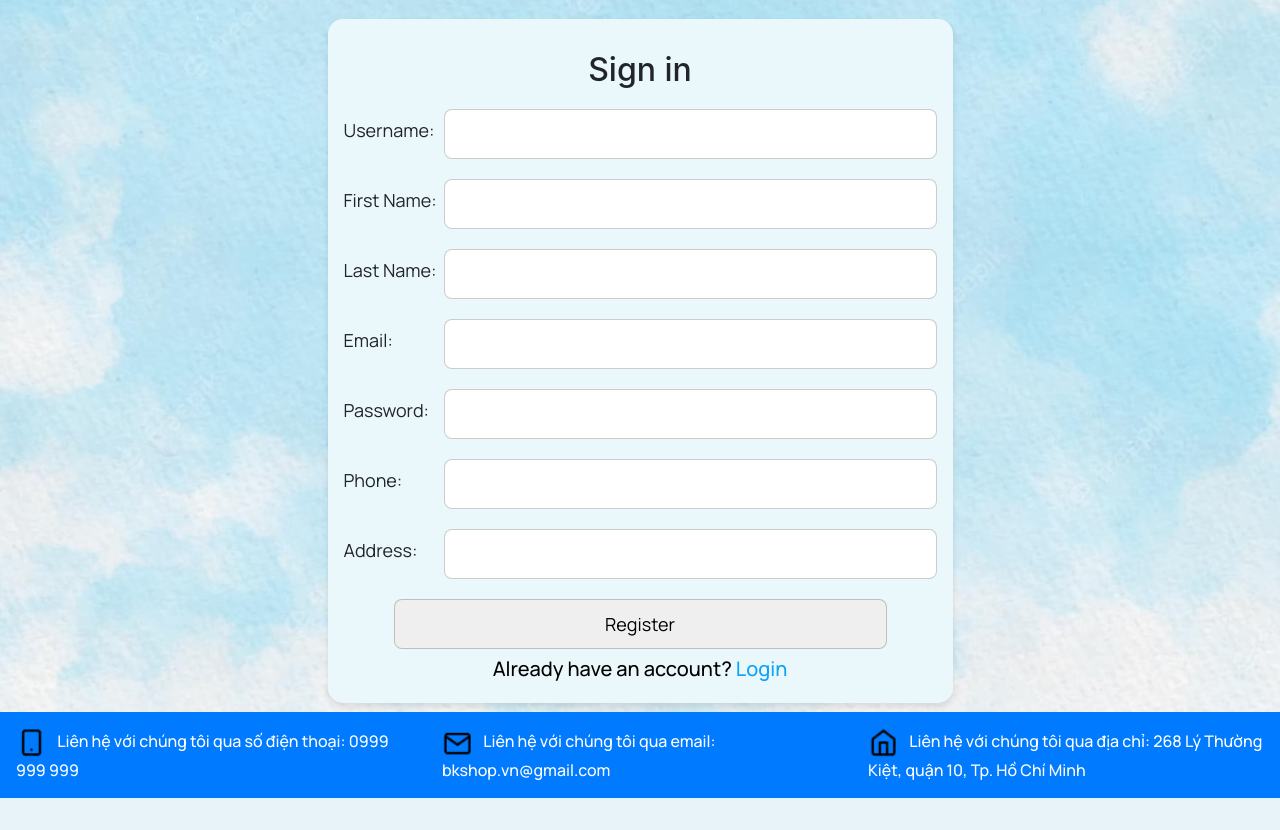
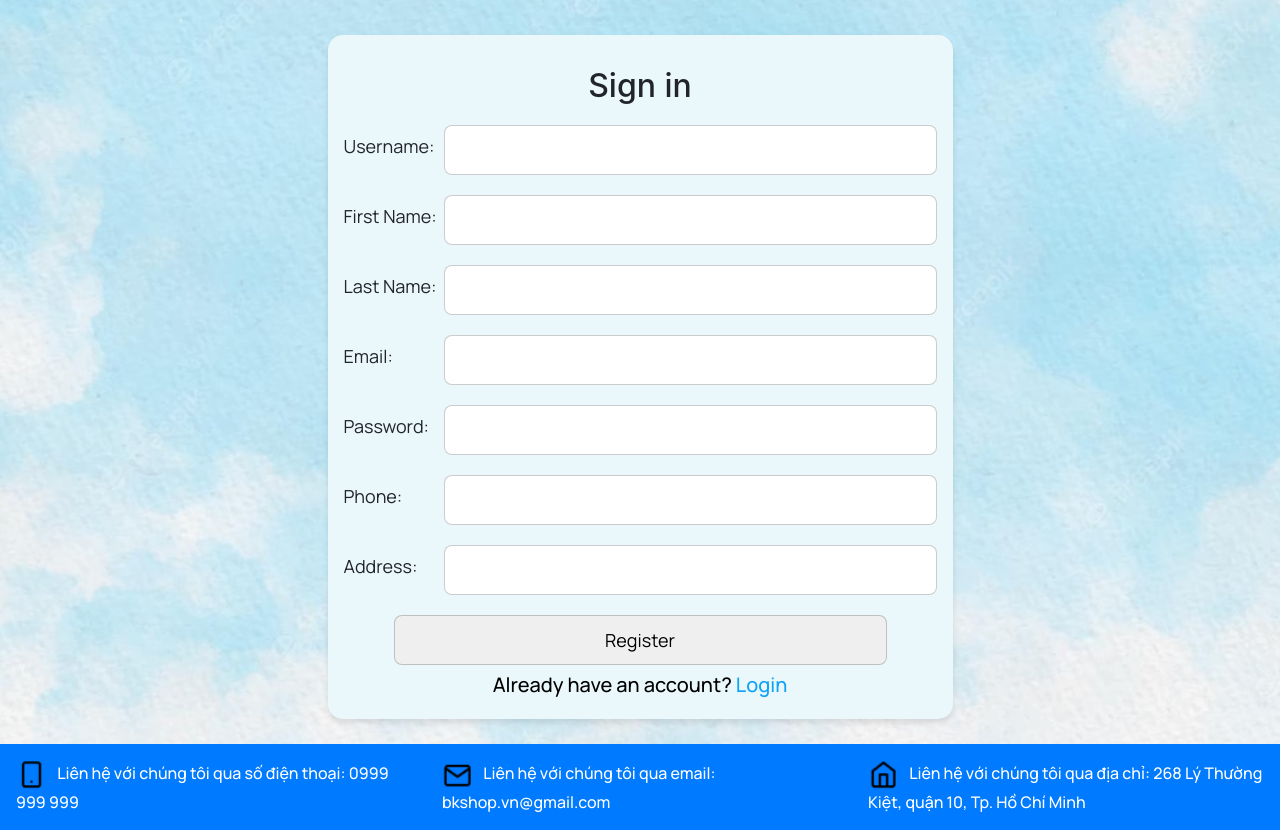
Before and after one commit to nguyenduyhung20/BKShop, a PHP site: page /register in a window 1280 px wide. Shown: the part 50-880 px from the top of the page. Before the commit the page ends 848 px from the top, so only its background shows below. Run offline with PHP 8.4, Linux system fonts and the light colour scheme; some libraries are stand-ins or nearby versions.

Commit message:
margin bottom adjust

```diff
--- a/app/views/register.php
+++ b/app/views/register.php
@@ -29,7 +29,7 @@
     </nav>
     <div class="container-fluid content">
         <div class="col-md-3"></div>
-        <div class="login col-md-6 p-3 my-2 col-12">
+        <div class="login col-md-6 p-3 my-4 col-12">
             <h2 class="text-center pt-3">Sign in</h2>
             <?php if (!empty($errorMessage)): ?>
                 <p>
```
